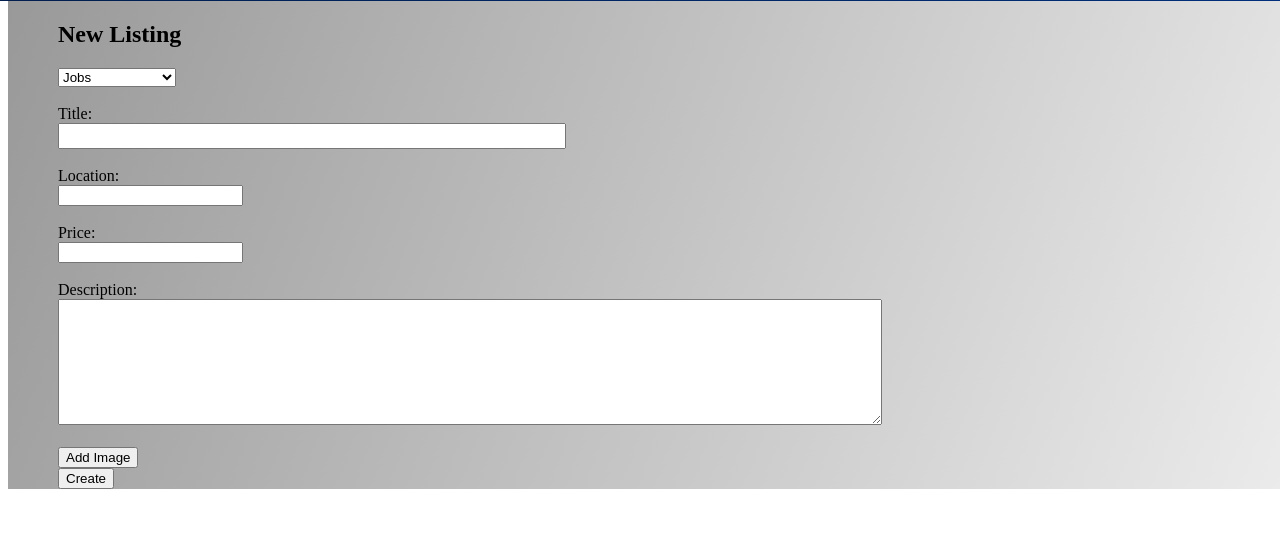
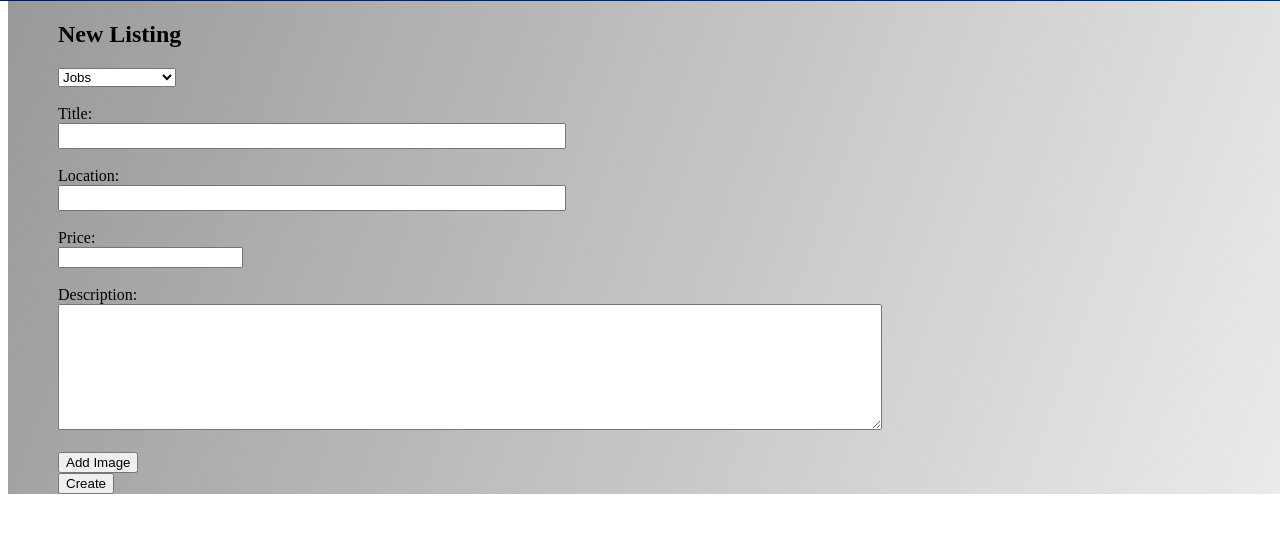
Before and after one commit to jack-mitt/337final, a PHP site: page /postPage.php in a window 1280 px wide; the page is wider, and only the part inside the window is pictured. Shown: the part 149-682 px from the top of that part. Run offline with PHP 8.4, Linux system fonts and the light colour scheme.

Commit message:
added input id tag

```diff
--- a/styles.css
+++ b/styles.css
@@ -59,10 +59,14 @@ div.accountButtons
 
 input[type=text]{
   margin-left: 100px;
-
 }
 
 #post_title{
   width : 500px;
   height: 20px;
 }
+
+#location{
+  width : 500px;
+  height: 20px;
+}
```
